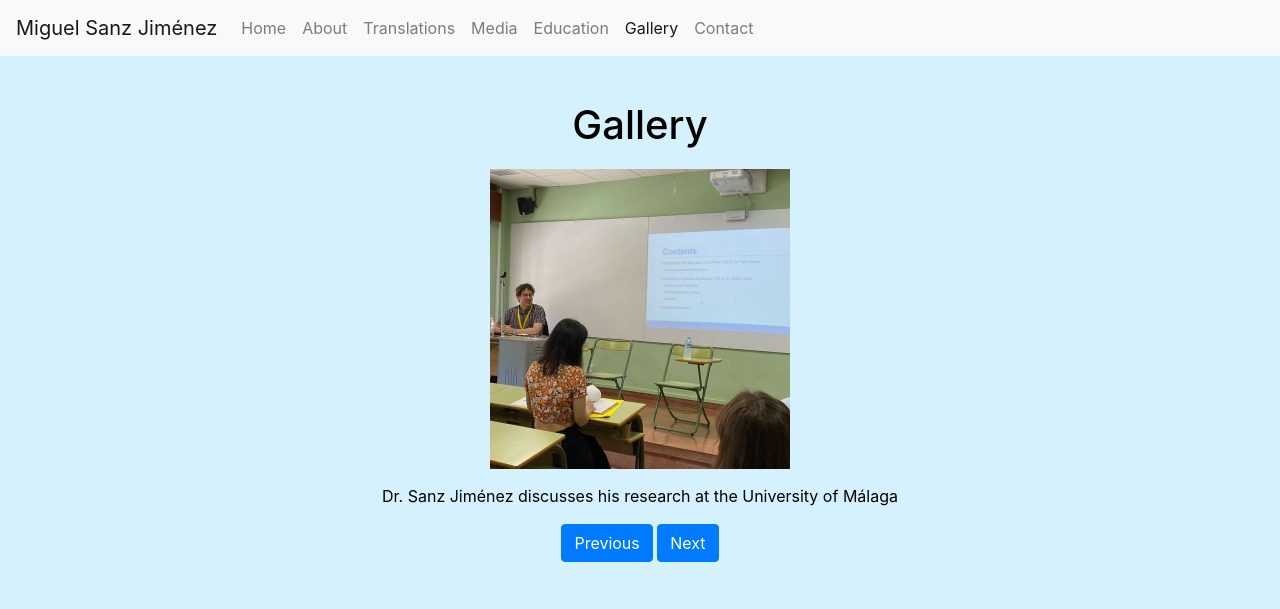
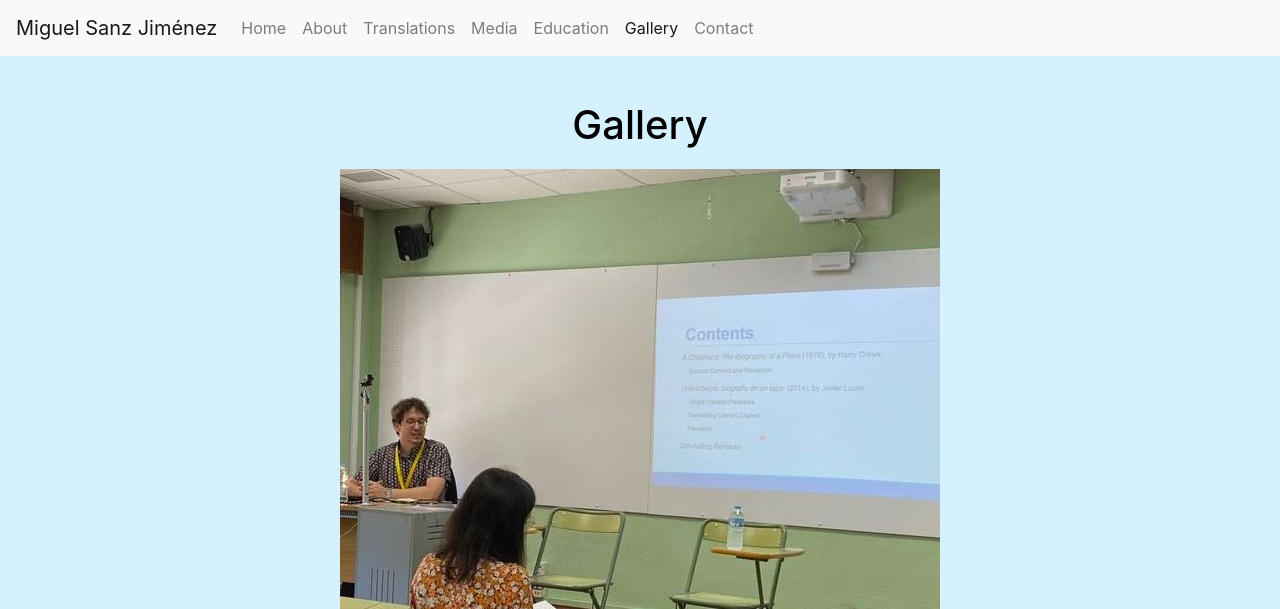
Before and after one commit to chrisratsabout/RevampGallery, a plain HTML site: page index.html in a window 1280 px wide. Shown: the top 609 px of the page. Drawn offline with nearby package versions, Linux system fonts and the light colour scheme.

Commit message:
Add files via upload

```diff
--- a/index.html
+++ b/index.html
@@ -56,8 +56,7 @@
         }
 
         .about-img {
-            min-width: 300px;
-            max-width: 300px;
+width: 100%;
 
         }
 
```
